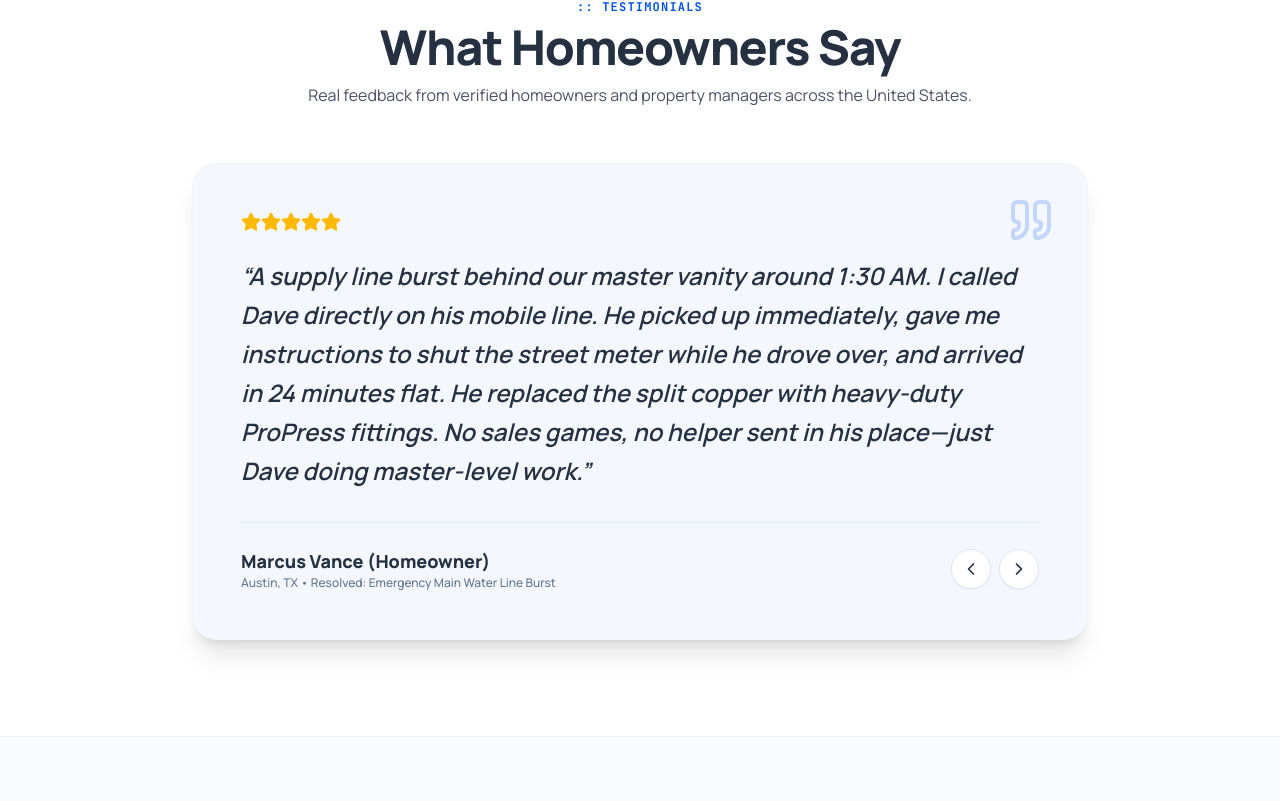
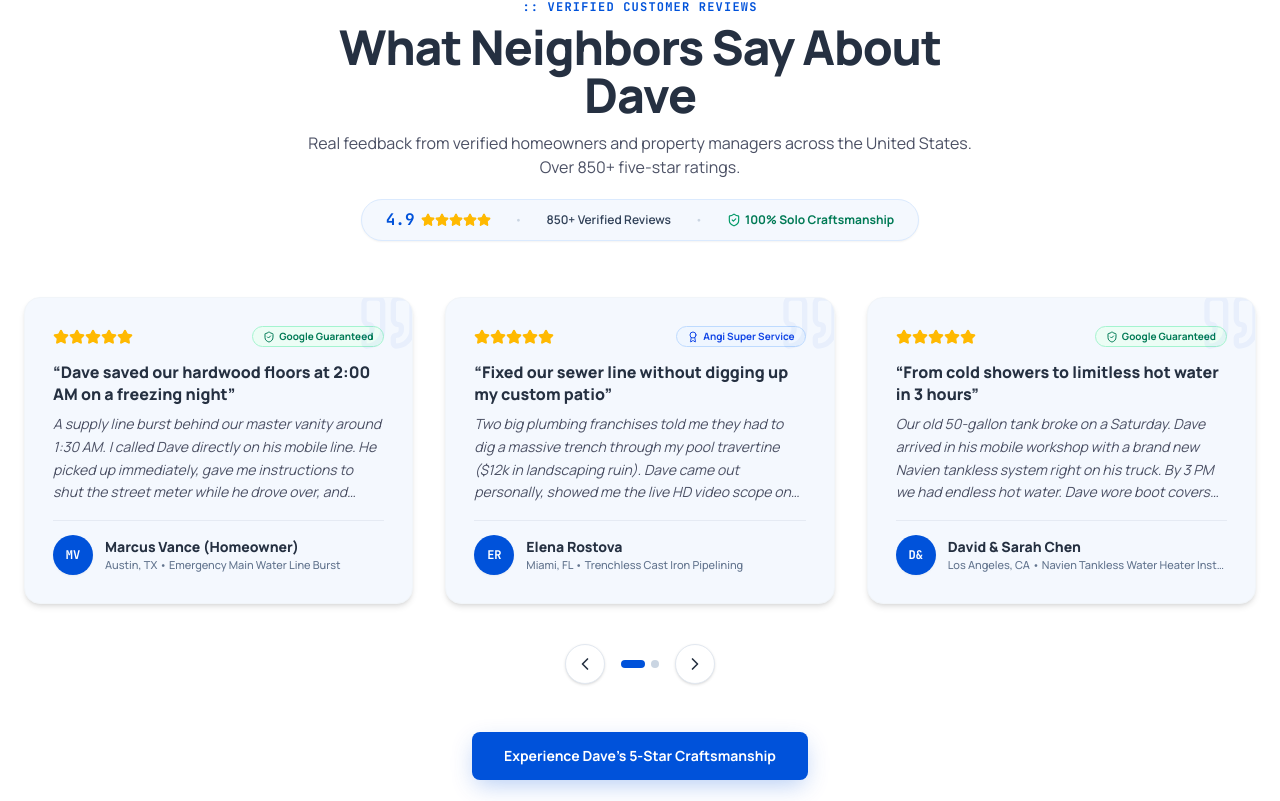
Before and after one commit to muhammadsaif7717/apex-plumber, a Next.js app: page / in a window 1280 px wide. Shown: the part 6719-7520 px from the top of the page. Built offline with nearby package versions, Linux system fonts and the light colour scheme.

Commit message:
feat: showcase 3 side-by-side review cards with pagination, trust badges, and active navbar reviews scrollspy

```diff
--- a/src/components/ApexTestimonials.tsx
+++ b/src/components/ApexTestimonials.tsx
@@ -2,26 +2,75 @@
 
 import React, { useState } from "react";
 import { motion, AnimatePresence } from "framer-motion";
-import { REVIEWS } from "@/data/reviews";
-import { Star, Quote, ChevronLeft, ChevronRight } from "lucide-react";
+import { REVIEWS, ReviewItem } from "@/data/reviews";
+import {
+  Star,
+  Quote,
+  ChevronLeft,
+  ChevronRight,
+  ShieldCheck,
+  CheckCircle2,
+  Award,
+} from "lucide-react";
+import { useLocation } from "@/context/LocationContext";
 
 export function ApexTestimonials() {
-  const [currentIndex, setCurrentIndex] = useState(0);
+  const { openBookingModal } = useLocation();
 
-  const prevReview = () => {
-    setCurrentIndex((prev) => (prev === 0 ? REVIEWS.length - 1 : prev - 1));
+  // Page index for 3-cards pagination (0: reviews 0-2, 1: reviews 3-5)
+  const [currentPage, setCurrentPage] = useState<number>(0);
+  const cardsPerPage = 3;
+  const totalPages = Math.ceil(REVIEWS.length / cardsPerPage);
+
+  const displayedReviews = REVIEWS.slice(
+    currentPage * cardsPerPage,
+    (currentPage + 1) * cardsPerPage
+  );
+
+  const nextPage = () => {
+    setCurrentPage((prev) => (prev + 1) % totalPages);
   };
 
-  const nextReview = () => {
-    setCurrentIndex((prev) => (prev === REVIEWS.length - 1 ? 0 : prev + 1));
+  const prevPage = () => {
+    setCurrentPage((prev) => (prev - 1 + totalPages) % totalPages);
   };
 
-  const currentReview = REVIEWS[currentIndex];
+  const getSourceBadge = (source: ReviewItem["verifiedSource"]) => {
+    switch (source) {
+      case "Google Guaranteed":
+        return {
+          bg: "bg-emerald-50 text-emerald-700 border-emerald-200",
+          icon: ShieldCheck,
+          label: "Google Guaranteed",
+        };
+      case "Angi Super Service":
+        return {
+          bg: "bg-blue-50 text-blue-700 border-blue-200",
+          icon: Award,
+          label: "Angi Super Service",
+        };
+      case "BBB A+":
+        return {
+          bg: "bg-amber-50 text-amber-800 border-amber-200",
+          icon: CheckCircle2,
+          label: "BBB A+ Accredited",
+        };
+      default:
+        return {
+          bg: "bg-slate-50 text-slate-700 border-slate-200",
+          icon: CheckCircle2,
+          label: "Verified Customer",
+        };
+    }
+  };
 
   return (
-    <section id="reviews" className="py-14 sm:py-20 lg:py-24 bg-white border-b border-slate-100 scroll-mt-24">
+    <section
+      id="reviews"
+      className="py-16 sm:py-20 lg:py-24 bg-white border-b border-slate-100 scroll-mt-24"
+    >
       <div className="max-w-7xl mx-auto px-4 sm:px-6">
-        {/* Header */}
+        {/* Section Header */}
         <motion.div
           initial={{ opacity: 0, y: 20 }}
           whileInView={{ opacity: 1, y: 0 }}
@@ -30,81 +79,164 @@ export function ApexTestimonials() {
           className="text-center max-w-2xl mx-auto mb-10 sm:mb-14"
         >
           <div className="inline-flex items-center gap-1.5 text-xs font-black text-[#0052da] uppercase tracking-widest font-mono mb-2">
-            <span>:: Testimonials</span>
+            <span>:: Verified Customer Reviews</span>
           </div>
           <h2 className="text-2xl xs:text-3xl sm:text-4xl md:text-5xl font-black text-[#253041] tracking-tight">
-            What Homeowners Say
+            What Neighbors Say About Dave
           </h2>
           <p className="mt-3 text-xs sm:text-sm md:text-base text-[#4c5165]">
-            Real feedback from verified homeowners and property managers across the United States.
+            Real feedback from verified homeowners and property managers across the United States. Over 850+ five-star ratings.
           </p>
+
+          {/* Aggregate Rating Trust Bar */}
+          <div className="mt-5 inline-flex flex-wrap items-center justify-center gap-3 sm:gap-6 bg-[#f4f8fe] border border-blue-100 rounded-full py-2 px-4 sm:px-6 shadow-xs text-xs">
+            <div className="flex items-center gap-1.5 font-bold text-[#253041]">
+              <span className="font-mono text-base font-black text-[#0052da]">4.9</span>
+              <div className="flex items-center text-amber-400">
+                {[...Array(5)].map((_, i) => (
+                  <Star key={i} className="w-3.5 h-3.5 fill-amber-400" />
+                ))}
+              </div>
+            </div>
+            <span className="text-slate-300 hidden sm:inline">•</span>
+            <span className="font-semibold text-slate-700">850+ Verified Reviews</span>
+            <span className="text-slate-300 hidden sm:inline">•</span>
+            <span className="text-emerald-700 font-bold flex items-center gap-1">
+              <ShieldCheck className="w-3.5 h-3.5 text-emerald-600" />
+              100% Solo Craftsmanship
+            </span>
+          </div>
         </motion.div>
 
-        {/* Featured Testimonial Card */}
+        {/* 3 Review Cards Showcase (Side-by-Side) */}
+        <div className="relative">
+          <AnimatePresence mode="wait">
             <motion.div
-          initial={{ opacity: 0, y: 25 }}
-          whileInView={{ opacity: 1, y: 0 }}
-          viewport={{ once: true, margin: "-40px" }}
-          transition={{ duration: 0.6 }}
-          className="max-w-4xl mx-auto bg-[#f4f8fe] rounded-2xl sm:rounded-3xl p-6 sm:p-10 lg:p-12 border border-slate-100 shadow-xl relative"
+              key={currentPage}
+              initial={{ opacity: 0, y: 15 }}
+              animate={{ opacity: 1, y: 0 }}
+              exit={{ opacity: 0, y: -15 }}
+              transition={{ duration: 0.35 }}
+              className="grid grid-cols-1 md:grid-cols-2 lg:grid-cols-3 gap-6 sm:gap-8"
             >
-          <Quote className="w-8 h-8 sm:w-12 sm:h-12 text-[#0052da]/20 absolute top-5 right-5 sm:top-8 sm:right-8" />
+              {displayedReviews.map((rev) => {
+                const badge = getSourceBadge(rev.verifiedSource);
+                const BadgeIcon = badge.icon;
+                const initials = rev.author
+                  .split(" ")
+                  .map((n) => n[0])
+                  .slice(0, 2)
+                  .join("");
 
-          {/* Stars */}
-          <div className="flex items-center text-amber-400 mb-4 sm:mb-6">
-            {[...Array(5)].map((_, i) => (
-              <Star key={i} className="w-4 h-4 sm:w-5 sm:h-5 fill-amber-400" />
+                return (
+                  <div
+                    key={rev.id}
+                    className="bg-[#f4f8fe] rounded-2xl p-5 sm:p-7 border border-slate-100 shadow-md hover:shadow-xl hover:border-blue-200 transition-all duration-300 flex flex-col justify-between group hover:-translate-y-1 relative overflow-hidden"
+                  >
+                    {/* Ambient subtle quote watermark */}
+                    <Quote className="w-16 h-16 text-[#0052da]/5 absolute -top-2 -right-2 pointer-events-none" />
+
+                    <div>
+                      {/* Rating & Verified Source Row */}
+                      <div className="flex items-center justify-between gap-2 mb-3.5">
+                        <div className="flex items-center text-amber-400">
+                          {[...Array(rev.rating)].map((_, i) => (
+                            <Star
+                              key={i}
+                              className="w-4 h-4 fill-amber-400 text-amber-400"
+                            />
                           ))}
                         </div>
 
-          {/* Quote Body with AnimatePresence */}
-          <AnimatePresence mode="wait">
-            <motion.div
-              key={currentIndex}
-              initial={{ opacity: 0, x: 15 }}
-              animate={{ opacity: 1, x: 0 }}
-              exit={{ opacity: 0, x: -15 }}
-              transition={{ duration: 0.3 }}
+                        <span
+                          className={`inline-flex items-center gap-1 px-2.5 py-0.5 rounded-full text-[10px] font-bold border ${badge.bg}`}
                         >
-              <p className="text-sm xs:text-base sm:text-xl lg:text-2xl text-[#253041] font-semibold italic leading-relaxed mb-6 sm:mb-8">
-                &ldquo;{currentReview.comment}&rdquo;
-              </p>
+                          <BadgeIcon className="w-3 h-3 shrink-0" />
+                          <span>{badge.label}</span>
+                        </span>
+                      </div>
 
-              {/* Author and Navigation */}
-              <div className="flex flex-col sm:flex-row items-start sm:items-center justify-between gap-4 pt-4 sm:pt-6 border-t border-slate-200">
-                <div>
-                  <h4 className="text-base sm:text-lg font-black text-[#253041]">
-                    {currentReview.author}
-                  </h4>
-                  <p className="text-xs text-slate-500 font-medium">
-                    {currentReview.city}, {currentReview.stateCode} • Resolved: {currentReview.serviceRendered}
+                      {/* Scenario Title */}
+                      <h3 className="text-sm sm:text-base font-extrabold text-[#253041] mb-2 leading-snug group-hover:text-[#0052da] transition-colors">
+                        &ldquo;{rev.scenarioTitle}&rdquo;
+                      </h3>
+
+                      {/* Comment text */}
+                      <p className="text-xs sm:text-sm text-[#4c5165] leading-relaxed mb-4 italic line-clamp-4">
+                        {rev.comment}
                       </p>
                     </div>
 
-                {/* Carousel Controls */}
-                <div className="flex items-center gap-2 self-end sm:self-auto">
+                    {/* Author & Service Footer */}
+                    <div className="pt-3.5 border-t border-slate-200/80 flex items-center gap-3">
+                      <div className="w-9 h-9 sm:w-10 sm:h-10 rounded-full bg-[#0052da] text-white flex items-center justify-center font-bold text-xs font-mono shrink-0 shadow-xs">
+                        {initials}
+                      </div>
+
+                      <div className="min-w-0 flex-1">
+                        <h4 className="text-xs sm:text-sm font-black text-[#253041] truncate">
+                          {rev.author}
+                        </h4>
+                        <div className="text-[10px] sm:text-[11px] text-slate-500 font-medium truncate">
+                          {rev.city}, {rev.stateCode} • {rev.serviceRendered}
+                        </div>
+                      </div>
+                    </div>
+                  </div>
+                );
+              })}
+            </motion.div>
+          </AnimatePresence>
+
+          {/* Carousel & Pagination Navigation Controls */}
+          <div className="mt-8 sm:mt-10 flex items-center justify-center gap-4">
             <button
               type="button"
-                    onClick={prevReview}
-                    className="w-9 h-9 sm:w-10 sm:h-10 rounded-full bg-white hover:bg-[#0052da] text-[#253041] hover:text-white flex items-center justify-center transition border border-slate-200 shadow-xs cursor-pointer"
-                    aria-label="Previous Review"
+              onClick={prevPage}
+              className="w-10 h-10 rounded-full bg-white hover:bg-[#0052da] text-[#253041] hover:text-white flex items-center justify-center transition border border-slate-200 shadow-sm cursor-pointer"
+              aria-label="Previous 3 reviews"
             >
-                    <ChevronLeft className="w-4 h-4 sm:w-5 sm:h-5" />
+              <ChevronLeft className="w-5 h-5" />
             </button>
+
+            {/* Page Dots Indicator */}
+            <div className="flex items-center gap-1.5">
+              {[...Array(totalPages)].map((_, idx) => (
+                <button
+                  key={idx}
+                  type="button"
+                  onClick={() => setCurrentPage(idx)}
+                  className={`h-2 rounded-full transition-all cursor-pointer ${
+                    currentPage === idx
+                      ? "w-6 bg-[#0052da]"
+                      : "w-2 bg-slate-300 hover:bg-slate-400"
+                  }`}
+                  aria-label={`Go to reviews page ${idx + 1}`}
+                />
+              ))}
+            </div>
 
             <button
               type="button"
-                    onClick={nextReview}
-                    className="w-9 h-9 sm:w-10 sm:h-10 rounded-full bg-white hover:bg-[#0052da] text-[#253041] hover:text-white flex items-center justify-center transition border border-slate-200 shadow-xs cursor-pointer"
-                    aria-label="Next Review"
+              onClick={nextPage}
+              className="w-10 h-10 rounded-full bg-white hover:bg-[#0052da] text-[#253041] hover:text-white flex items-center justify-center transition border border-slate-200 shadow-sm cursor-pointer"
+              aria-label="Next 3 reviews"
             >
-                    <ChevronRight className="w-4 h-4 sm:w-5 sm:h-5" />
+              <ChevronRight className="w-5 h-5" />
             </button>
           </div>
         </div>
-            </motion.div>
-          </AnimatePresence>
-        </motion.div>
+
+        {/* Bottom Callout / Hire Dave Prompt */}
+        <div className="mt-12 text-center">
+          <button
+            type="button"
+            onClick={() => openBookingModal({ urgency: "emergency" })}
+            className="btn-plumco text-xs sm:text-sm font-bold py-2.5 sm:py-3 px-5 sm:px-6 cursor-pointer"
+          >
+            <span>Experience Dave&apos;s 5-Star Craftsmanship</span>
+          </button>
+        </div>
       </div>
     </section>
   );
```
Lines whose indentation alone changed are shown as unchanged.
